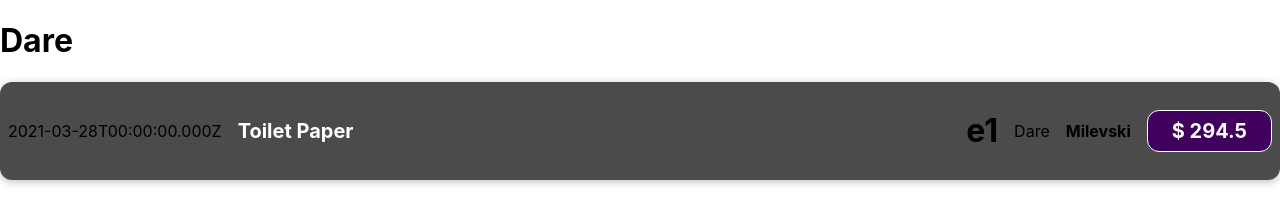
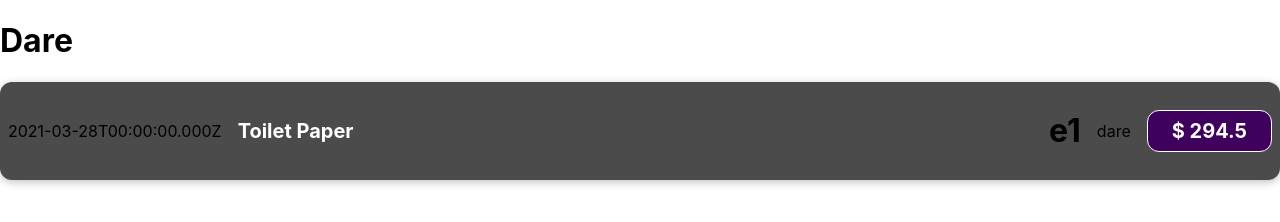
Before and after one commit to DareMilevski/Test, a React (Create React App) app in the folder my-app/: page / in a window 1280 px wide. Shown: the top 222 px of the page. Built offline with nearby package versions, Linux system fonts and the light colour scheme.

Commit message:
new change

```diff
--- a/my-app/src/components/ExpenseItem.js
+++ b/my-app/src/components/ExpenseItem.js
@@ -11,9 +11,7 @@ function ExpenseItem(props) {
             <div className='expense-item__description'>
                 <h2>{props.title}</h2>
                 <h1>{props.id} </h1>
-                <p>Dare</p>
-
-                <h4>Milevski</h4>
+                dare
                 <div className='expense-item__price'>$ {expenseAmount}</div>
             </div>
         </div>
```
